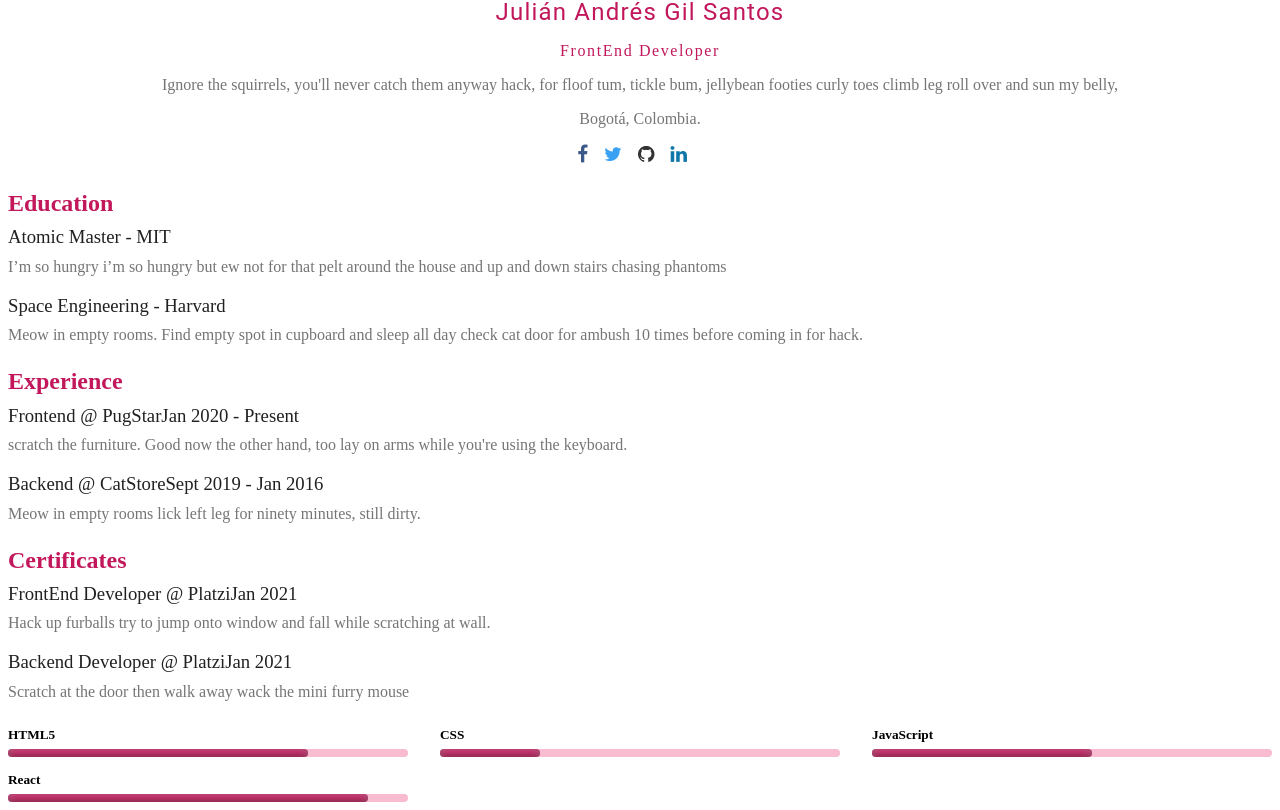
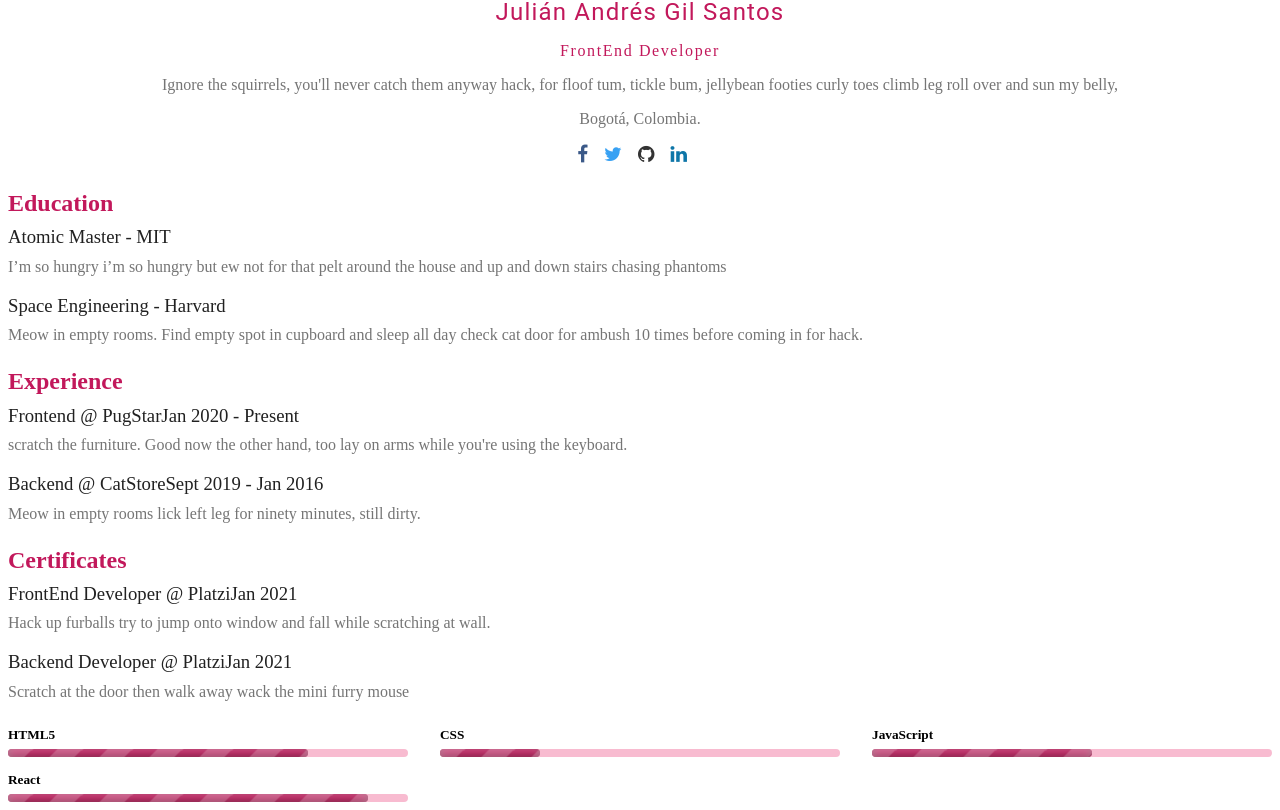
Before and after one commit to gilsantosjulian/curriculumvitae, a React app: page / in a window 1280 px wide. Shown: the part 268-1078 px from the top of the page. Built offline with nearby package versions, Linux system fonts and the light colour scheme.

Commit message:
feat(Skills.jsx) Add animation using keyframes

```diff
--- a/src/components/Skills.jsx
+++ b/src/components/Skills.jsx
@@ -1,5 +1,5 @@
-import React from 'react';
-import styled from 'styled-components';
+import React from "react";
+import styled, { keyframes } from "styled-components";
 
 const SkillsContainer = styled.div`
   display: grid;
@@ -9,14 +9,19 @@
 `;
 
 const SkillsH5 = styled.h5`
-	margin: .5em 0;
+  margin: 0.5em 0;
 `;
 
 const SkillsLine = styled.div`
   height: 8px;
   position: relative;
   border-radius: 50px;
-	background: #F8BBD0;
+  background: #f8bbd0;
+`;
+
+const move = keyframes`
+	0% { background-position: 0 0; }
+	100% { background-position: 50px 50px; }
 `;
 
 const SkillsSpan = styled.span`
@@ -24,29 +29,51 @@
   height: 100%;
   width: ${props => props.width};
   border-radius: 8px;
-	background-color: #C2185B;
+  background-color: #c2185b;
   overflow: hidden;
   position: relative;
-	box-shadow: inset 0 2px 9px rgba(255,255,255,0.3), inset 0 -2px 6px rgba(0,0,0,0.4);
+  box-shadow: inset 0 2px 9px rgba(255, 255, 255, 0.3),
+    inset 0 -2px 6px rgba(0, 0, 0, 0.4);
+  &:after {
+    content: "";
+    position: absolute;
+    top: 0;
+    left: 0;
+    bottom: 0;
+    right: 0;
+    background-image: linear-gradient(
+      -45deg,
+      rgba(255, 255, 255, 0.2) 25%,
+      transparent 25%,
+      transparent 50%,
+      rgba(255, 255, 255, 0.2) 50%,
+      rgba(255, 255, 255, 0.2) 75%,
+      transparent 75%,
+      transparent
+    );
+    z-index: 1;
+    background-size: 50px 50px;
+    animation: ${move} 4s linear infinite;
+    overflow: hidden;
+  }
 `;
 
 const Skills = props => {
   return (
-		<div className='Skills'>
+    <div className="Skills">
       <SkillsContainer>
-				{
-					props.data && props.data.map((skill, index) => (
-						<div className='Skills-item' key={`Skills-${index}`} >
+        {props.data &&
+          props.data.map((skill, index) => (
+            <div className="Skills-item" key={`Skills-${index}`}>
               <SkillsH5>{skill.name}</SkillsH5>
               <SkillsLine>
-								<SkillsSpan width={skill.percentage}></SkillsSpan>
+                <SkillsSpan width={skill.percentage} />
               </SkillsLine>
             </div>
-					))
-				}
+          ))}
       </SkillsContainer>
     </div>
   );
-}
+};
 
 export default Skills;
```
Lines whose indentation alone changed are shown as unchanged.
